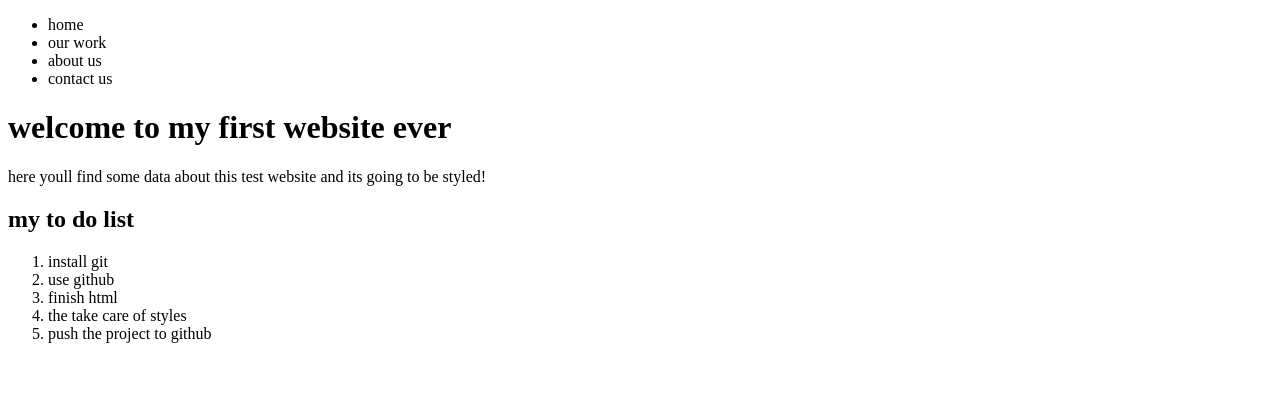
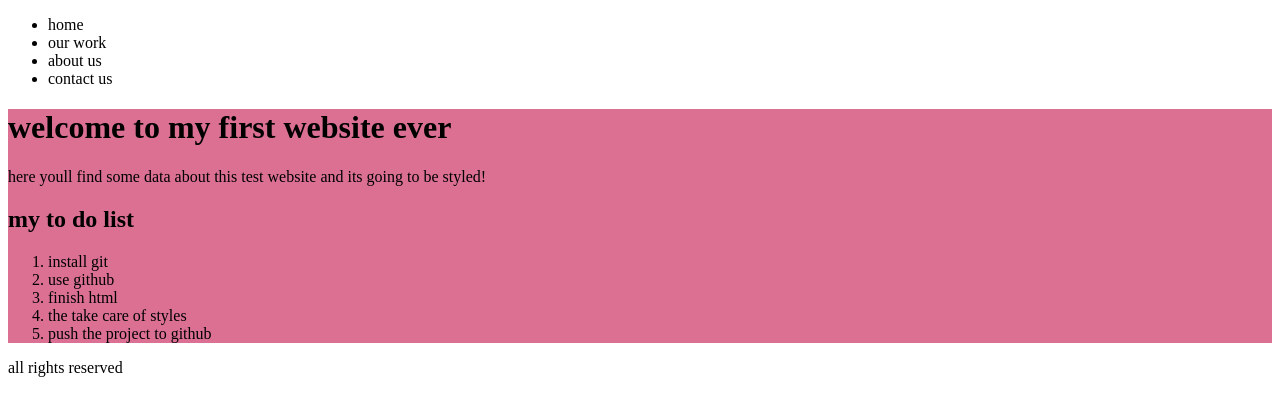
Before and after one commit to salehammar/frontend, a plain HTML site: page index.html in a window 1280 px wide. Drawn offline with Linux system fonts and the light colour scheme.

Commit message:
commited the files

```diff
--- a/index.html
+++ b/index.html
@@ -26,6 +26,8 @@
             </ol>
         </div>
         <div id="footer">
+            <p>all rights reserved</p>
+
 
         </div>
 
--- a/styles.css
+++ b/styles.css
@@ -1,10 +1,13 @@
-body{
-  background: lightblue
-  size: auto;
+#content {
+  background: palevioletred;
 }
-#header {
+
+#header , #footer {
    text-align: center, top;
    background: red,;
    position: top,fixed;
 
 }
+#body {
+  background: rosybrown;
+}
```
